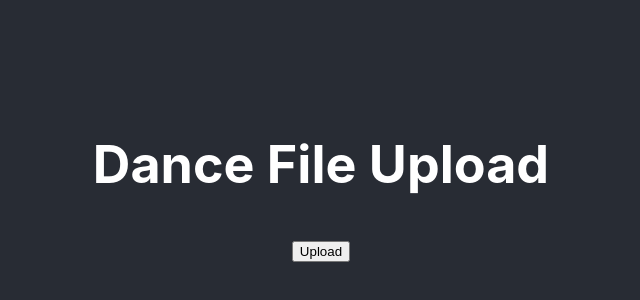
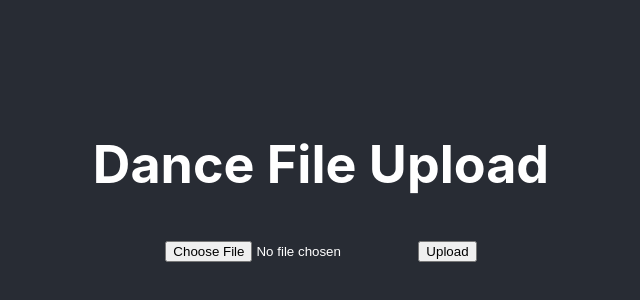
Before and after one commit to christopherhan920/identify_dance_move, a React (Create React App) app in the folder idm_react3/my-app/: page / in a window 1280 px wide. Shown: the part 220-520 px from the top of the page, without its empty margins (319-959 px from the left). Built offline with nearby package versions, Linux system fonts and the light colour scheme.

Commit message:
handle uploading file

```diff
--- a/idm_react3/my-app/src/App.tsx
+++ b/idm_react3/my-app/src/App.tsx
@@ -4,10 +4,10 @@ import './App.css';
 import axios from 'axios'
 
 class App extends Component{
-  // constructor(props){
-  //   super(props);
-  //   this.upload = this.upload.bind(this);
-  // }
+  constructor(props: {} | Readonly<{}>){
+    super(props);
+    this.upload = this.upload.bind(this);
+  }
   state = {
     file: null
   }
@@ -15,6 +15,7 @@ class App extends Component{
   upload(){
     console.log('upload')
     let file = this.state.file
+    console.log(file)
     // axios.post({
     //   url:'http://127.0.0.1:5000/',
     //   method: 'POST',
@@ -27,11 +28,11 @@ class App extends Component{
     // })
   }
 
-  // handleFile(e){
-  //   let file = e.target.files[0]
-  //   console.log(file)
-  //   this.setState({file:file})
-  // }
+  handleFile(e: React.ChangeEvent<HTMLInputElement>){
+    const file = (e.target as HTMLInputElement).files || [];
+    console.log(file)
+    this.setState({file:file})
+  }
 
   render(){
     return (
@@ -39,7 +40,7 @@ class App extends Component{
         <header className="App-header">
           <form>
             <h1>Dance File Upload</h1>
-            {/* <input type="file" name="file" onChange={(e) => this.handleFile(e)}/> */}
+            <input type="file" name="file" onChange={(e) => this.handleFile(e)}/>
             <button type="submit" onClick={this.upload}> Upload</button>
           </form>
         </header>
```
